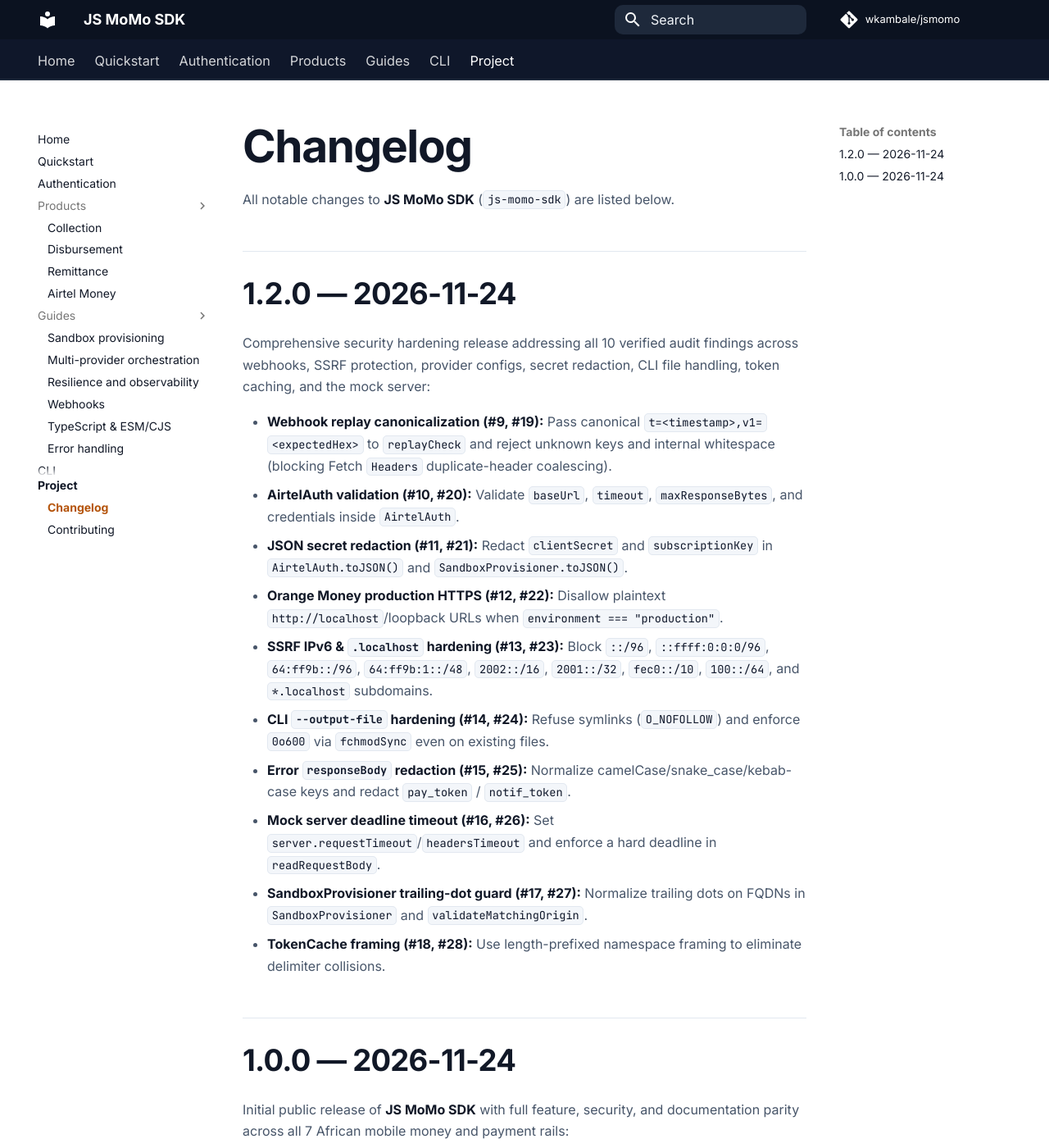
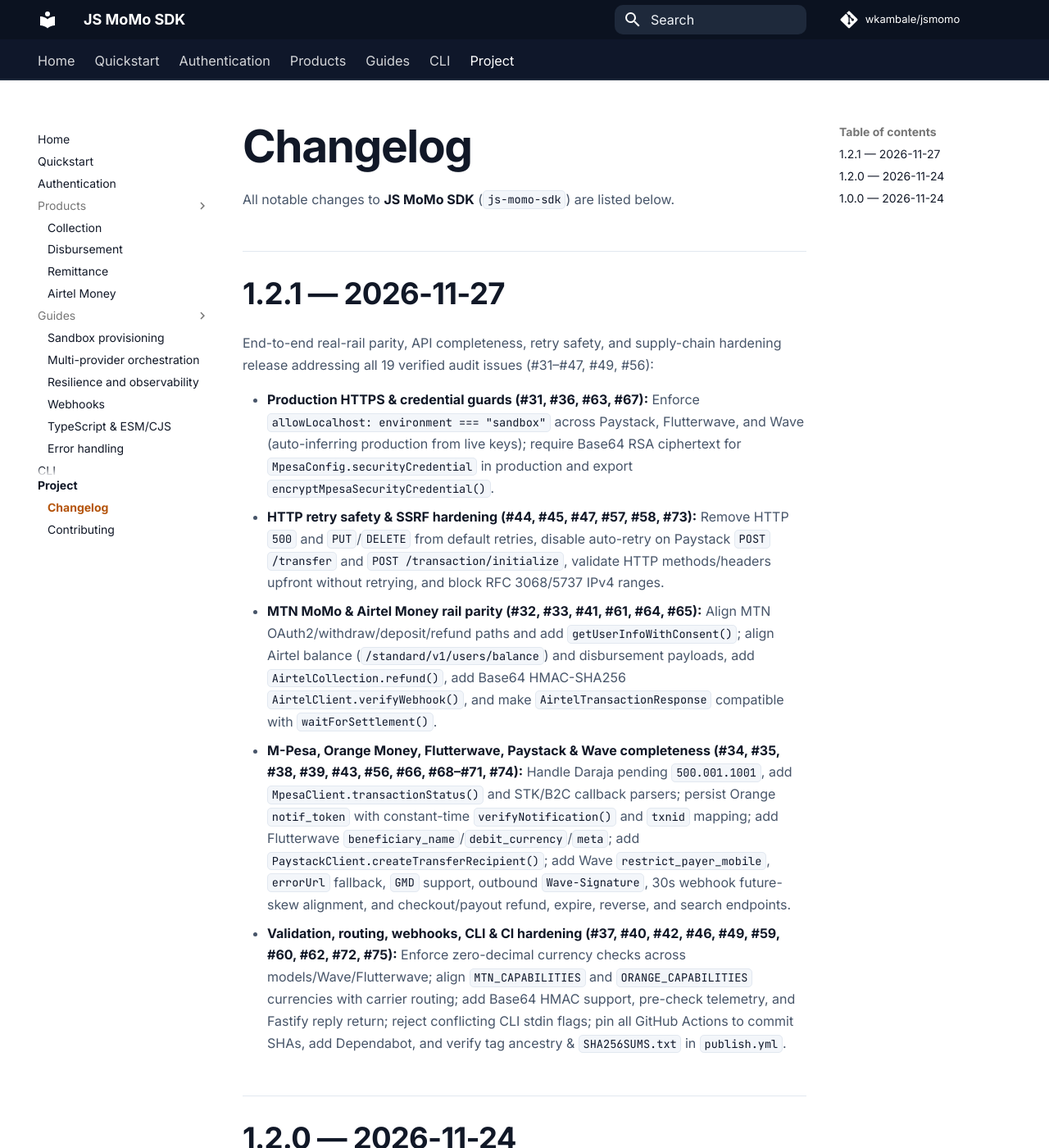
Before and after one commit to wkambale/jsmomo, an MkDocs documentation site: the page built from docs/changelog.md, in a window 1280 px wide and 1400 px high. Shown: the whole window at 82% size. Built offline with MkDocs 1.6.1 and Material for MkDocs 9.7.7, drawn with Linux system fonts in a browser that asks for light colours; comment, search, counter and statistics services are not loaded.

Commit message:
chore(release): prepare v1.2.1 (#84)

```diff
--- a/docs/changelog.md
+++ b/docs/changelog.md
@@ -1,6 +1,16 @@
 # Changelog
 
 All notable changes to **JS MoMo SDK** (`js-momo-sdk`) are listed below.
+
+## 1.2.1 — 2026-11-27
+
+End-to-end real-rail parity, API completeness, retry safety, and supply-chain hardening release addressing all 19 verified audit issues (#31–#47, #49, #56):
+
+- **Production HTTPS & credential guards (#31, #36, #63, #67):** Enforce `allowLocalhost: environment === "sandbox"` across Paystack, Flutterwave, and Wave (auto-inferring production from live keys); require Base64 RSA ciphertext for `MpesaConfig.securityCredential` in production and export `encryptMpesaSecurityCredential()`.
+- **HTTP retry safety & SSRF hardening (#44, #45, #47, #57, #58, #73):** Remove HTTP `500` and `PUT`/`DELETE` from default retries, disable auto-retry on Paystack `POST /transfer` and `POST /transaction/initialize`, validate HTTP methods/headers upfront without retrying, and block RFC 3068/5737 IPv4 ranges.
+- **MTN MoMo & Airtel Money rail parity (#32, #33, #41, #61, #64, #65):** Align MTN OAuth2/withdraw/deposit/refund paths and add `getUserInfoWithConsent()`; align Airtel balance (`/standard/v1/users/balance`) and disbursement payloads, add `AirtelCollection.refund()`, add Base64 HMAC-SHA256 `AirtelClient.verifyWebhook()`, and make `AirtelTransactionResponse` compatible with `waitForSettlement()`.
+- **M-Pesa, Orange Money, Flutterwave, Paystack & Wave completeness (#34, #35, #38, #39, #43, #56, #66, #68–#71, #74):** Handle Daraja pending `500.001.1001`, add `MpesaClient.transactionStatus()` and STK/B2C callback parsers; persist Orange `notif_token` with constant-time `verifyNotification()` and `txnid` mapping; add Flutterwave `beneficiary_name`/`debit_currency`/`meta`; add `PaystackClient.createTransferRecipient()`; add Wave `restrict_payer_mobile`, `errorUrl` fallback, `GMD` support, outbound `Wave-Signature`, 30s webhook future-skew alignment, and checkout/payout refund, expire, reverse, and search endpoints.
+- **Validation, routing, webhooks, CLI & CI hardening (#37, #40, #42, #46, #49, #59, #60, #62, #72, #75):** Enforce zero-decimal currency checks across models/Wave/Flutterwave; align `MTN_CAPABILITIES` and `ORANGE_CAPABILITIES` currencies with carrier routing; add Base64 HMAC support, pre-check telemetry, and Fastify reply return; reject conflicting CLI stdin flags; pin all GitHub Actions to commit SHAs, add Dependabot, and verify tag ancestry & `SHA256SUMS.txt` in `publish.yml`.
 
 ## 1.2.0 — 2026-11-24
 
--- a/package.json
+++ b/package.json
@@ -1,6 +1,6 @@
 {
   "name": "js-momo-sdk",
-  "version": "1.2.0",
+  "version": "1.2.1",
   "description": "JS MoMo SDK: Strictly typed TypeScript/JavaScript SDK for African mobile money and payment APIs (MTN MoMo, Airtel Money, Wave, Safaricom M-Pesa, Paystack, Flutterwave, Orange Money)",
   "keywords": [
     "mtn",
```
Also changed, not shown: CHANGELOG.md (+31 -0 lines), README.md (+2 -2 lines), 2 other files.
